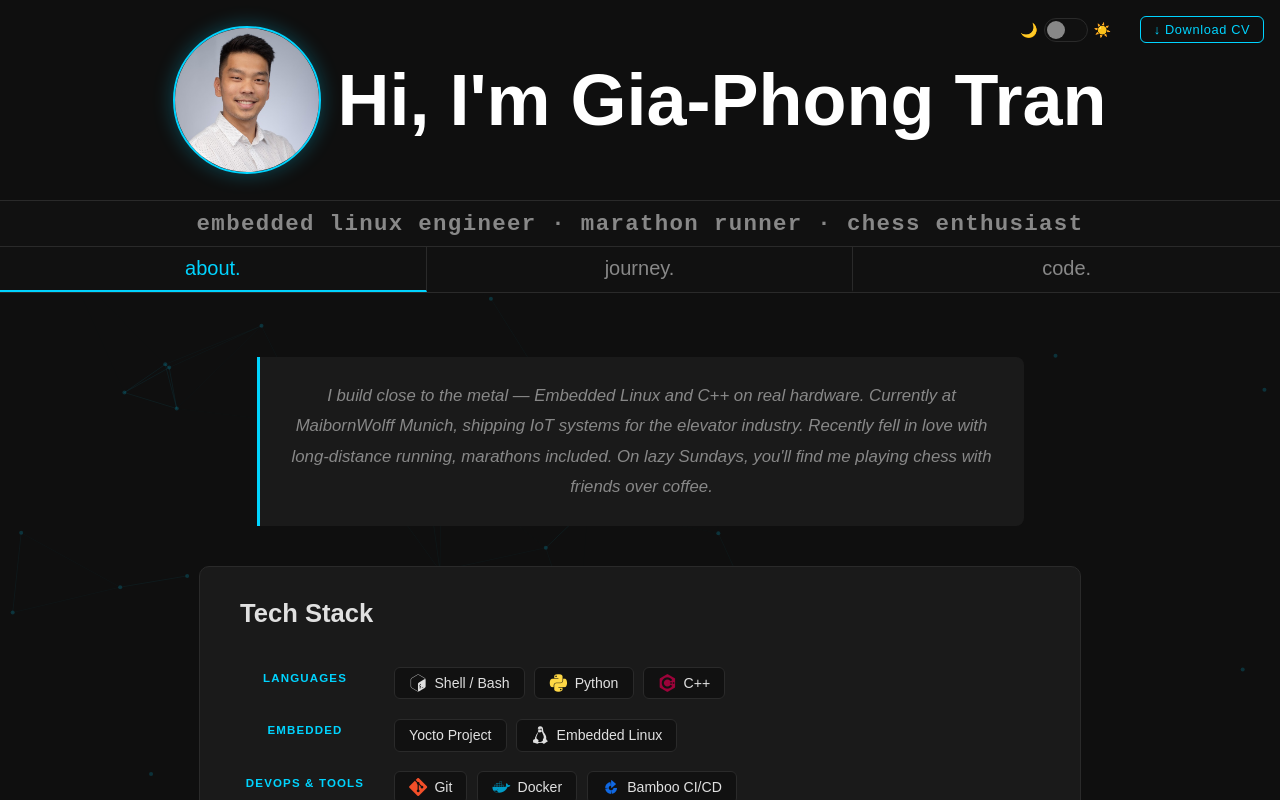
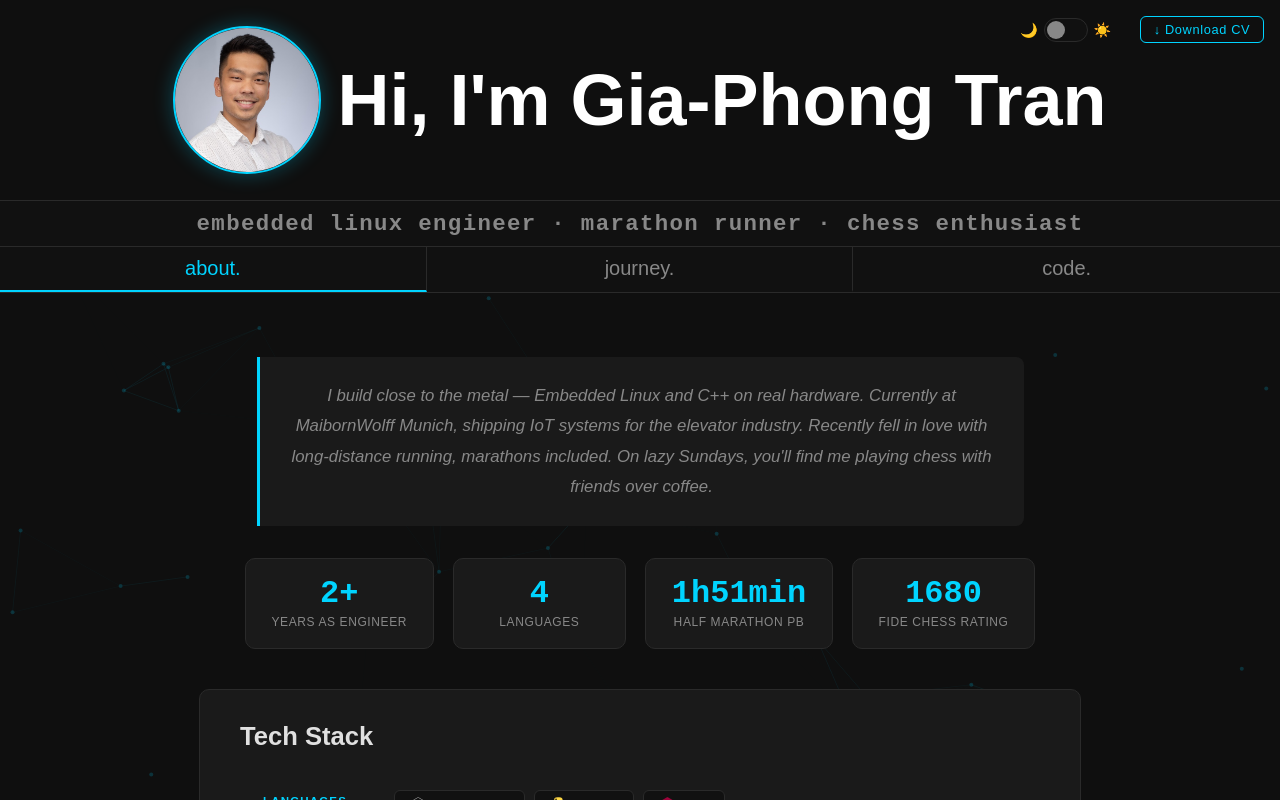
Before and after one commit to G-Phong/g-phong.github.io, a React (Create React App) app: page / in a window 1280 px wide. Shown: the top 800 px of the page. Built offline with nearby package versions, Linux system fonts and the light colour scheme; some icons are missing.

Commit message:
Fix #13: Add animated stat counters to about tab
Viewport-triggered count-up animation (IntersectionObserver + rAF, easeOutQuart)
for 4 stats: Years as Engineer, Languages, Half Marathon PB, FIDE Chess Rating.

```diff
--- a/src/App.css
+++ b/src/App.css
@@ -590,6 +590,65 @@ h3 {
   }
 }
 
+/* ── Stats Counters ─────────────────────────────────────────────── */
+.stats-section {
+  display: flex;
+  justify-content: center;
+  gap: 1.2em;
+  max-width: 900px;
+  margin: 2em auto 0;
+}
+
+.stat-card {
+  display: flex;
+  flex-direction: column;
+  align-items: center;
+  background: var(--bg-secondary);
+  border: 1px solid var(--border);
+  border-radius: 10px;
+  padding: 1.2em 1.6em;
+  min-width: 120px;
+  transition: border-color 0.2s, transform 0.2s;
+}
+
+.stat-card:hover {
+  border-color: var(--accent);
+  transform: translateY(-3px);
+}
+
+.stat-number {
+  font-size: 2em;
+  font-weight: 700;
+  color: var(--accent);
+  font-family: monospace;
+  line-height: 1;
+}
+
+.stat-label {
+  font-size: 0.75em;
+  color: var(--text-secondary);
+  margin-top: 0.4em;
+  text-align: center;
+  text-transform: uppercase;
+  letter-spacing: 0.05em;
+}
+
+@media only screen and (max-width: 768px) {
+  .stats-section {
+    gap: 0.8em;
+    margin: 1.5em 1em 0;
+  }
+
+  .stat-card {
+    padding: 0.9em 1.2em;
+    min-width: 100px;
+  }
+
+  .stat-number {
+    font-size: 1.6em;
+  }
+}
+
 .typing-effect {
   font-size: 24px;
   font-weight: bold;
--- a/src/components/Passions.jsx
+++ b/src/components/Passions.jsx
@@ -1,3 +1,4 @@
+import { useRef, useEffect, useState } from "react";
 import { Swiper, SwiperSlide } from "swiper/react";
 import { EffectCoverflow, Autoplay, Navigation, Pagination } from "swiper/modules";
 import "swiper/css";
@@ -35,6 +36,51 @@ const slides = [
   { img: img_foodtruck, caption: "Food is a passion — I even worked in a burger food truck 🍔" },
 ];
 
+const STATS = [
+  { value: 2,    suffix: "+",   label: "Years as Engineer" },
+  { value: 4,    suffix: "",    label: "Languages" },
+  { value: 111,  suffix: "",    label: "Half Marathon PB",
+    format: (n) => `${Math.floor(n/60)}h${String(n%60).padStart(2,"0")}min` },
+  { value: 1680, suffix: "",    label: "FIDE Chess Rating" },
+];
+
+function useCountUp(target, duration = 1500) {
+  const [count, setCount] = useState(0);
+  const ref = useRef(null);
+
+  useEffect(() => {
+    const observer = new IntersectionObserver(
+      ([entry]) => {
+        if (!entry.isIntersecting) return;
+        observer.disconnect();
+        const start = performance.now();
+        const step = (ts) => {
+          const progress = Math.min((ts - start) / duration, 1);
+          const eased = 1 - Math.pow(1 - progress, 4);
+          setCount(Math.floor(eased * target));
+          if (progress < 1) requestAnimationFrame(step);
+        };
+        requestAnimationFrame(step);
+      },
+      { threshold: 0.5 }
+    );
+    if (ref.current) observer.observe(ref.current);
+    return () => observer.disconnect();
+  }, [target, duration]);
+
+  return { count, ref };
+}
+
+function StatCard({ value, suffix, label, format }) {
+  const { count, ref } = useCountUp(value);
+  return (
+    <div className="stat-card" ref={ref}>
+      <span className="stat-number">{format ? format(count) : `${count}${suffix}`}</span>
+      <span className="stat-label">{label}</span>
+    </div>
+  );
+}
+
 function Passions() {
   return (
     <div className="free-time-activities">
@@ -46,6 +92,12 @@ function Passions() {
           On lazy Sundays, you'll find me playing chess with friends over coffee.
         </p>
       </div>
+      <div className="stats-section" data-aos="fade-up">
+        {STATS.map((s) => (
+          <StatCard key={s.label} {...s} />
+        ))}
+      </div>
+
       <div className="skills-section" data-aos="fade-up">
         <h2 className="section-title">Tech Stack</h2>
         <div className="skills-grid">
```
